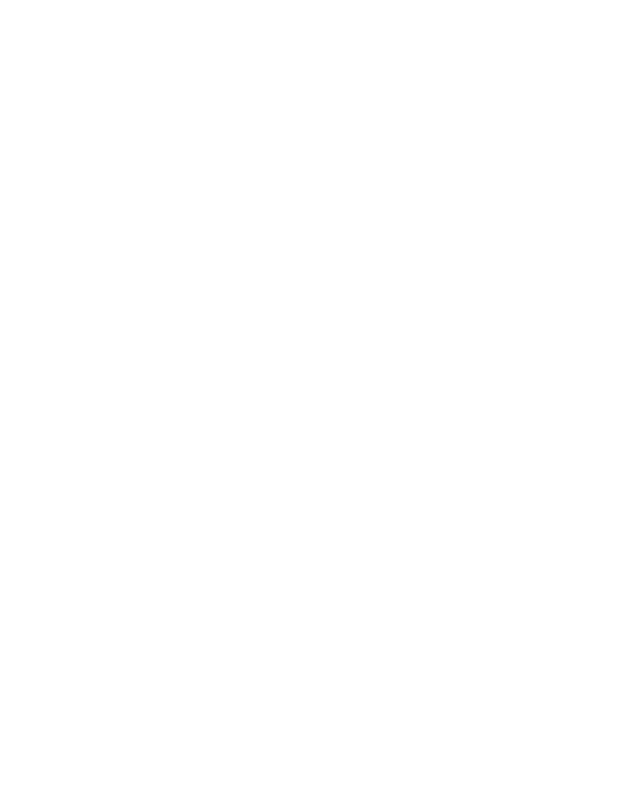
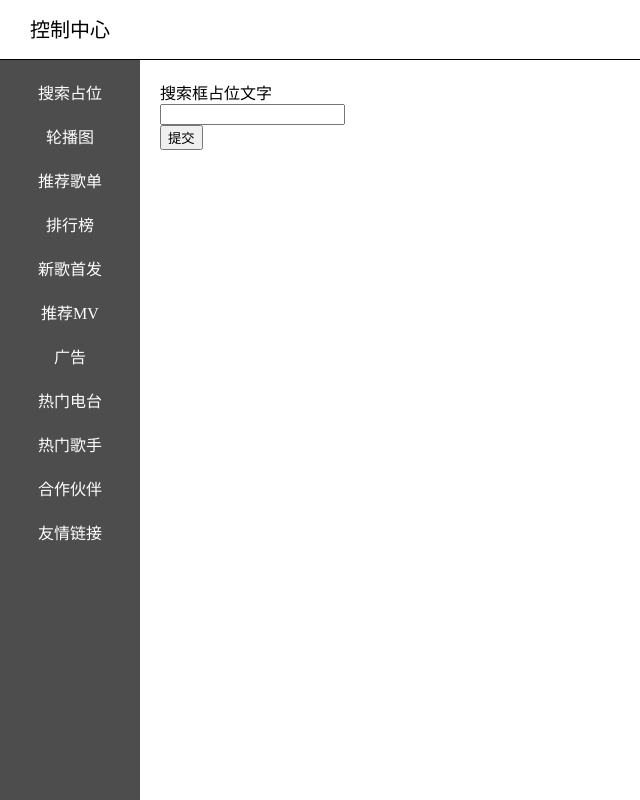
Before and after one commit to zjjjavascript/PostControlls, a plain HTML site: page index.html in a window 1280 px wide. Shown: the whole page, without its empty margins (0-640 px from the left). Drawn offline with Linux system fonts and the light colour scheme; the site is published under a folder, as on GitHub Pages, so addresses that start at the root find nothing; no server answers.

Commit message:
Update index.html

```diff
--- a/index.html
+++ b/index.html
@@ -1 +1 @@
-<!DOCTYPE html><html lang="en"><head><meta charset="utf-8"><meta name="viewport" content="width=device-width,initial-scale=1"><link rel="shortcut icon" href="/favicon.ico"><title>React App</title><link href="/static/css/main.d2f685ed.css" rel="stylesheet"></head><body><div id="root"></div><script type="text/javascript" src="/static/js/main.1e70c9a5.js"></script></body></html>
+<!DOCTYPE html><html lang="en"><head><meta charset="utf-8"><meta name="viewport" content="width=device-width,initial-scale=1"><link rel="shortcut icon" href="/favicon.ico"><title>React App</title><link href="./static/css/main.d2f685ed.css" rel="stylesheet"></head><body><div id="root"></div><script type="text/javascript" src="./static/js/main.1e70c9a5.js"></script></body></html>
```
